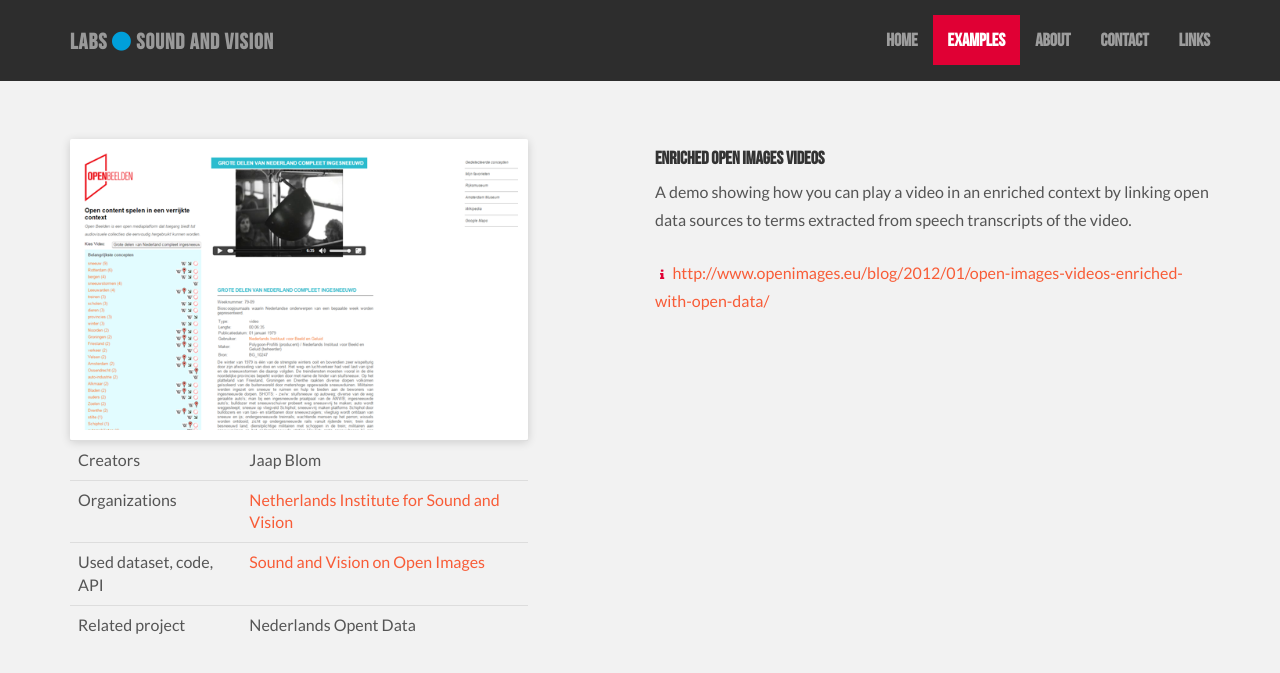
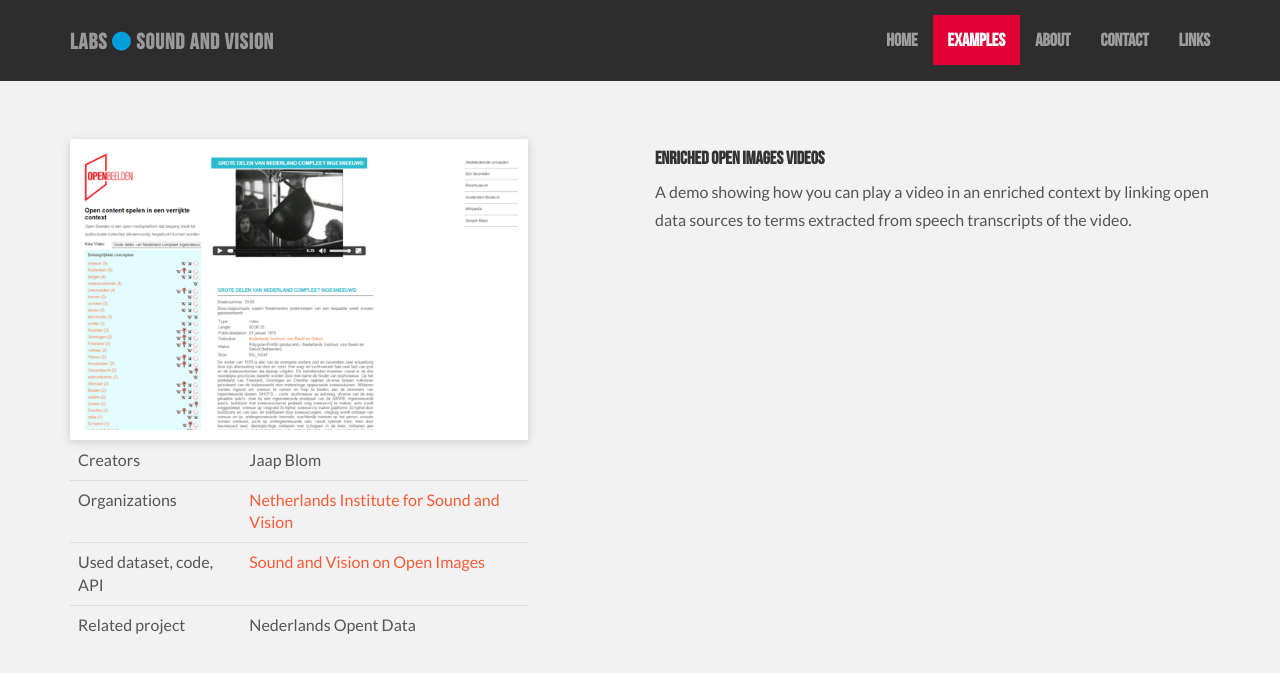
Before and after one commit to roelandordelman/labs, a Jekyll site: the page built from _examples/enriched-open-images-videos.md, in a window 1280 px wide. Shown: the top 673 px of the page. Built offline with Jekyll 4.4.1, drawn with Linux system fonts in a browser that asks for light colours; some of the changed lines change nothing that is shown.

Commit message:
Updated Enriched Open Images Videos

```diff
--- a/_examples/enriched-open-images-videos.md
+++ b/_examples/enriched-open-images-videos.md
@@ -6,7 +6,6 @@
 - speech recognition
 example_id: 3fc68fca-9e5b-11e5-a8cf-005056a71e3a
 menu: examples
-info_url: http://www.openimages.eu/blog/2012/01/open-images-videos-enriched-with-open-data/
 thumb_image: "/uploads/open_images_enriched_poster.png"
 poster_image: "/uploads/open_images_enriched_poster.png"
 description: Video enriched with open data sources
```
